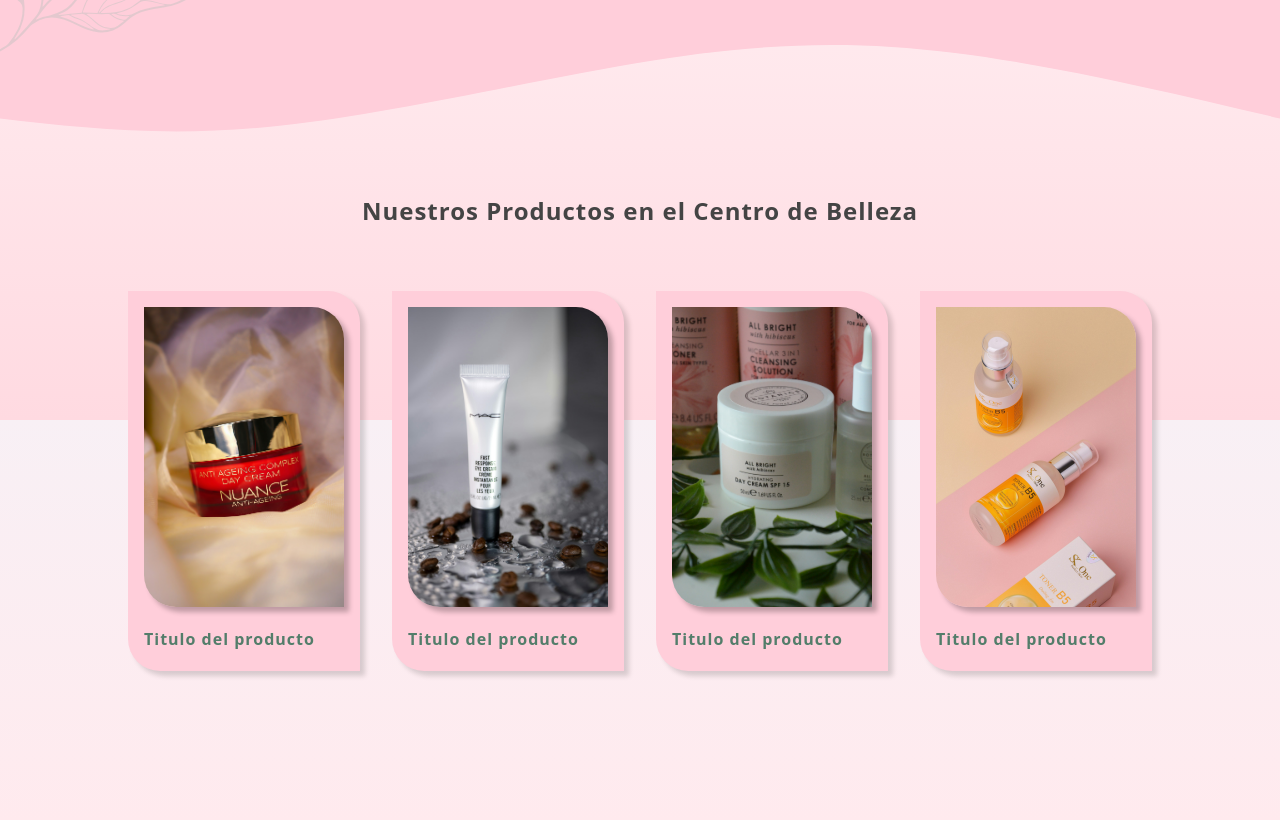
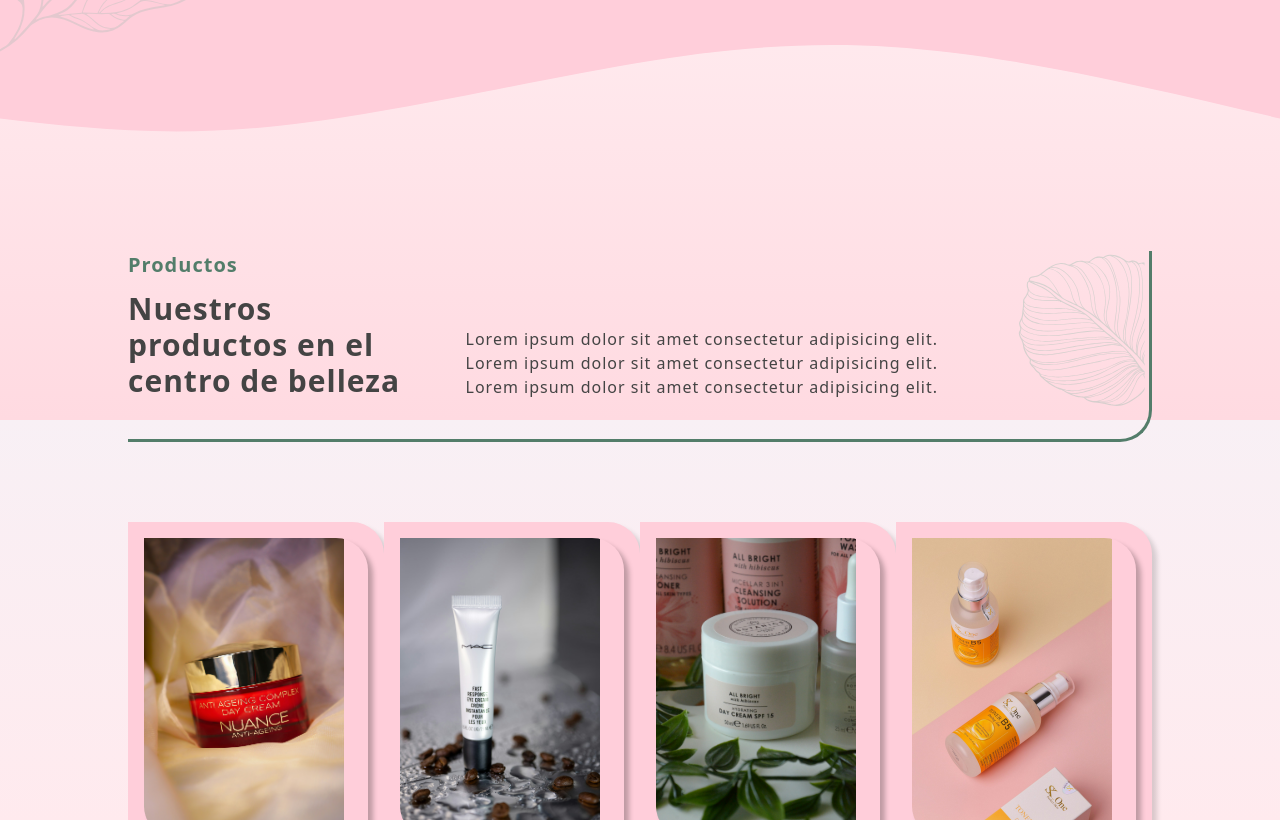
Before and after one commit to jonatanjmissora/nextjs-alba, a Next.js app: page / in a window 1280 px wide. Shown: the part 1980-2800 px from the top of the page. Built offline with nearby package versions, Linux system fonts and the light colour scheme.

Commit message:
shop listo

```diff
--- a/app/_components/03_Shop/page.tsx
+++ b/app/_components/03_Shop/page.tsx
@@ -1,12 +1,38 @@
+import { Heart, ShoppingCart } from "lucide-react"
+
 export default function page() {
 	return (
-		<div className="w-full">
-			<h2 className="w-full text-center text-2xl 2xl:text-4xl font-semibold py-16 2xl:py-30">
-				Nuestros Productos en el Centro de Belleza
-			</h2>
+		<div className="w-full my-20 2xl:my-30 py-10 2xl:py-15 relative">
+			<LeafImgs />
+			<div className="flex items-end gap-3 header-border pb-10 mb-20 mt-20 relative">
+				<img
+					src="./leaf/round-leaf.svg"
+					alt=""
+					className="absolute top-[0%] -right-[1%] size-[10rem] rotate-0"
+				/>
+				<div className="flex flex-col gap-3">
+					<h3 className="w-full text-xl 2xl:text-2xl font-semibold text-[var(--primary-green)]">
+						Productos
+					</h3>
+					<h2 className="w-full text-3xl 2xl:text-5xl font-bold text-balance">
+						Nuestros productos en el centro de belleza
+					</h2>
+				</div>
+				<p className="2xl:text-xl text-balance">
+					Lorem ipsum dolor sit amet consectetur adipisicing elit. Lorem ipsum
+					dolor sit amet consectetur adipisicing elit. Lorem ipsum dolor sit
+					amet consectetur adipisicing elit.
+				</p>
+			</div>
 
-			<div className="w-full h-[90dvh] 2xl:h-[75dvh] flex justify-between pb-32">
+			<div className="w-full h-[90dvh] 2xl:h-[75dvh] flex flex-col justify-between items-center mb-60">
 				<ProductsCard />
+
+				<div className="w-full border-t-3 border-[var(--primary-green)] text-right">
+					<button className="text-xl font-semibold text-[var(--primary-green)] py-2 cursor-pointer">
+						+ mas productos
+					</button>
+				</div>
 			</div>
 		</div>
 	)
@@ -17,50 +43,30 @@
 		{
 			id: 1,
 			title: "Titulo del producto",
-			description: [
-				"descripcion 1",
-				"descripcion 2",
-				"descripcion 3",
-				"descripcion 4",
-				"descripcion 5",
-			],
+			description: "Lorem ipsum dolor.",
 			image: "./producto1.jpg",
+			price: "100.99",
 		},
 		{
 			id: 2,
 			title: "Titulo del producto",
-			description: [
-				"descripcion 1",
-				"descripcion 2",
-				"descripcion 3",
-				"descripcion 4",
-				"descripcion 5",
-			],
+			description: "Lorem ipsum dolor.",
 			image: "./producto2.jpg",
+			price: "100.99",
 		},
 		{
 			id: 3,
 			title: "Titulo del producto",
-			description: [
-				"descripcion 1",
-				"descripcion 2",
-				"descripcion 3",
-				"descripcion 4",
-				"descripcion 5",
-			],
+			description: "Lorem ipsum dolor.",
 			image: "./producto3.jpg",
+			price: "100.99",
 		},
 		{
 			id: 4,
 			title: "Titulo del producto",
-			description: [
-				"descripcion 1",
-				"descripcion 2",
-				"descripcion 3",
-				"descripcion 4",
-				"descripcion 5",
-			],
+			description: "Lorem ipsum dolor.",
 			image: "./producto4.jpg",
+			price: "100.99",
 		},
 	]
 
@@ -69,7 +75,7 @@
 			{products.map(product => (
 				<li
 					key={product.id}
-					className="product-card flex flex-col gap-3 p-4 pb-2 2xl:p-6 2xl:pb-4 bg-[var(--primary-pink)] rounded-tr-4xl rounded-bl-4xl shadow-[5px_5px_5px_0_rgba(0,0,0,0.15)] group"
+					className="product-card flex flex-col gap-3 p-4 pb-6 2xl:p-6 2xl:pb-8 bg-[var(--primary-pink)] rounded-tr-4xl rounded-bl-4xl shadow-[5px_5px_5px_0_rgba(0,0,0,0.15)] group"
 				>
 					<div className="relative shadow-[5px_5px_5px_0_rgba(0,0,0,0.25)] overflow-hidden rounded-tr-4xl rounded-bl-4xl">
 						<img
@@ -81,16 +87,23 @@
 					<h3 className="font-semibold text-[var(--primary-green)] 2xl:text-2xl pt-2">
 						{product.title}
 					</h3>
-					<div className="product-description">
-						<div>
-							<ul className="pb-4">
-								{product.description.map((item, index) => (
-									<div key={index} className="flex items-center gap-2 py-1">
-										<span className="text-[var(--primary-green)]">•</span>
-										<li className="text-base 2xl:text-lg">{item}</li>
-									</div>
-								))}
-							</ul>
+					<div className="flex justify-between py-2 pb-4">
+						<span className="text-balance 2xl:text-xl">
+							{product.description}
+						</span>
+						<button className="cta-button px-4">+Leer</button>
+					</div>
+					<div className="flex justify-between">
+						<p className="text-balance 2xl:text-xl font-bold text-black">
+							${product.price}
+						</p>
+						<div className="flex gap-4">
+							<Heart size={20} color="var(--primary-green)" className="icon" />
+							<ShoppingCart
+								size={20}
+								color="var(--primary-green)"
+								className="icon"
+							/>
 						</div>
 					</div>
 				</li>
@@ -98,3 +111,27 @@
 		</ul>
 	)
 }
+
+const LeafImgs = () => {
+	return (
+		<>
+			<img
+				src="./leaf/branch-leaf.svg"
+				alt=""
+				className="absolute -bottom-32 -left-40 size-[25rem] rotate-90"
+			/>
+
+			<img
+				src="./leaf/leaf1.svg"
+				alt=""
+				className="absolute bottom-[15%] left-[45%] size-[10rem]"
+			/>
+
+			<img
+				src="./leaf/leaf2.svg"
+				alt=""
+				className="absolute bottom-[0%] right-[0%] size-[15rem]"
+			/>
+		</>
+	)
+}
--- a/app/_components/04_Testimonials/page.tsx
+++ b/app/_components/04_About/page.tsx
@@ -1,4 +1,4 @@
-export default function page() {
+export default function About() {
 	return (
 		<div className="w-full">
 			<h2 className="w-full text-center text-2xl 2xl:text-4xl font-semibold py-16 2xl:py-30">
--- a/app/_components/header.tsx
+++ b/app/_components/header.tsx
@@ -17,7 +17,7 @@
 				<HeaderSerch />
 				<a href="#services">Servicios</a>
 				<a href="#shop">Tienda</a>
-				<a href="#faqs">Preguntas</a>
+				<a href="#about">Acerca de</a>
 				<a href="#contact">Contacto</a>
 			</nav>
 
--- a/app/page.tsx
+++ b/app/page.tsx
@@ -3,9 +3,9 @@
 import Home from "./_components/01_Home/page"
 import Services from "./_components/02_Services/page"
 import Shop from "./_components/03_Shop/page"
-import Testimonials from "./_components/04_Testimonials/page"
 import Faqs from "./_components/05_Faqs/page"
 import WaveContainer from "./_components/wave-container"
+import About from "./_components/04_About/page"
 
 export default function Page() {
 	return (
@@ -34,12 +34,9 @@
 				<Shop />
 			</section>
 
-			<section
-				id="testimonials"
-				className="w-full bg-[var(--primary-pink)] relative"
-			>
+			<section id="about" className="w-full bg-[var(--primary-pink)] relative">
 				<WaveContainer>
-					<Testimonials />
+					<About />
 				</WaveContainer>
 			</section>
 
```
